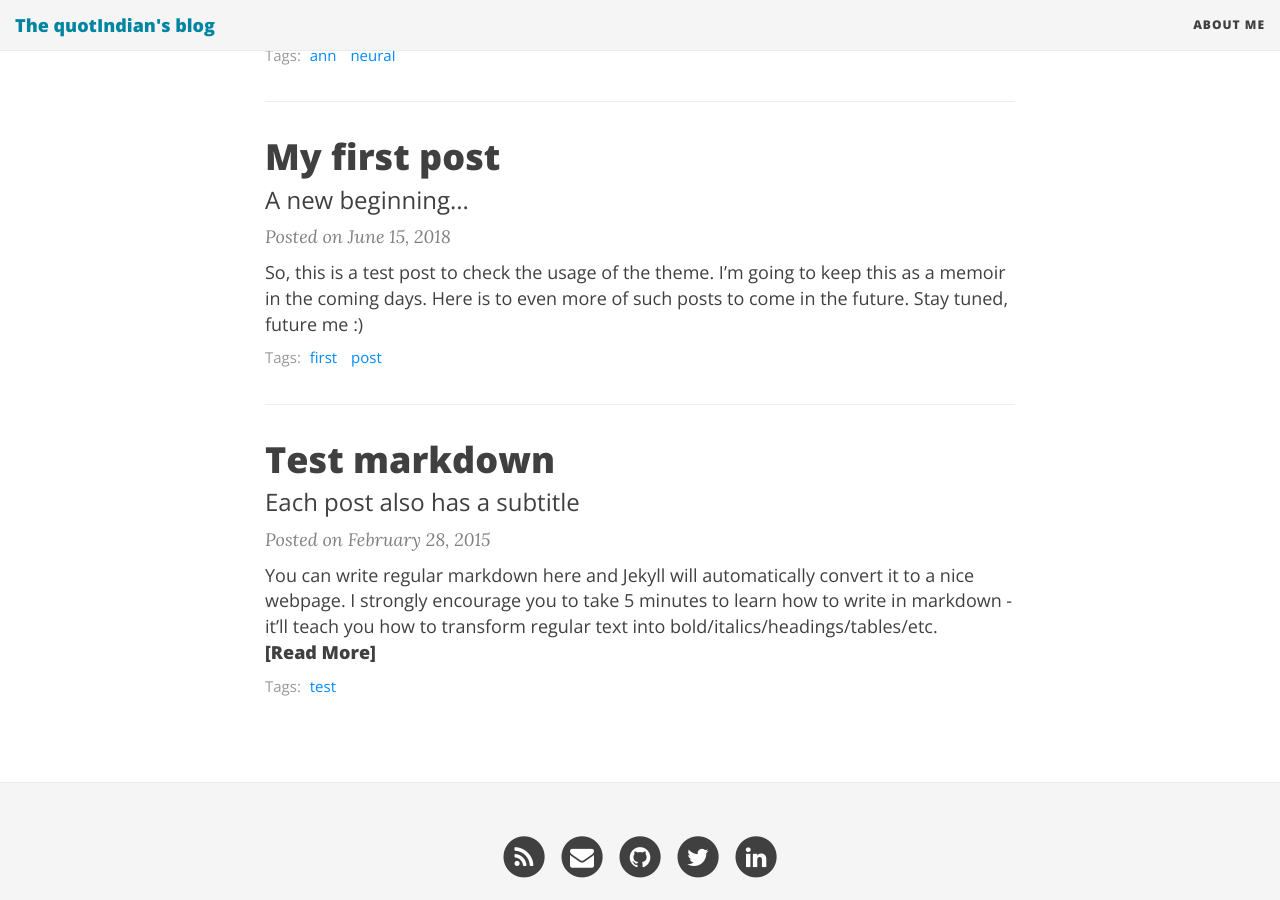
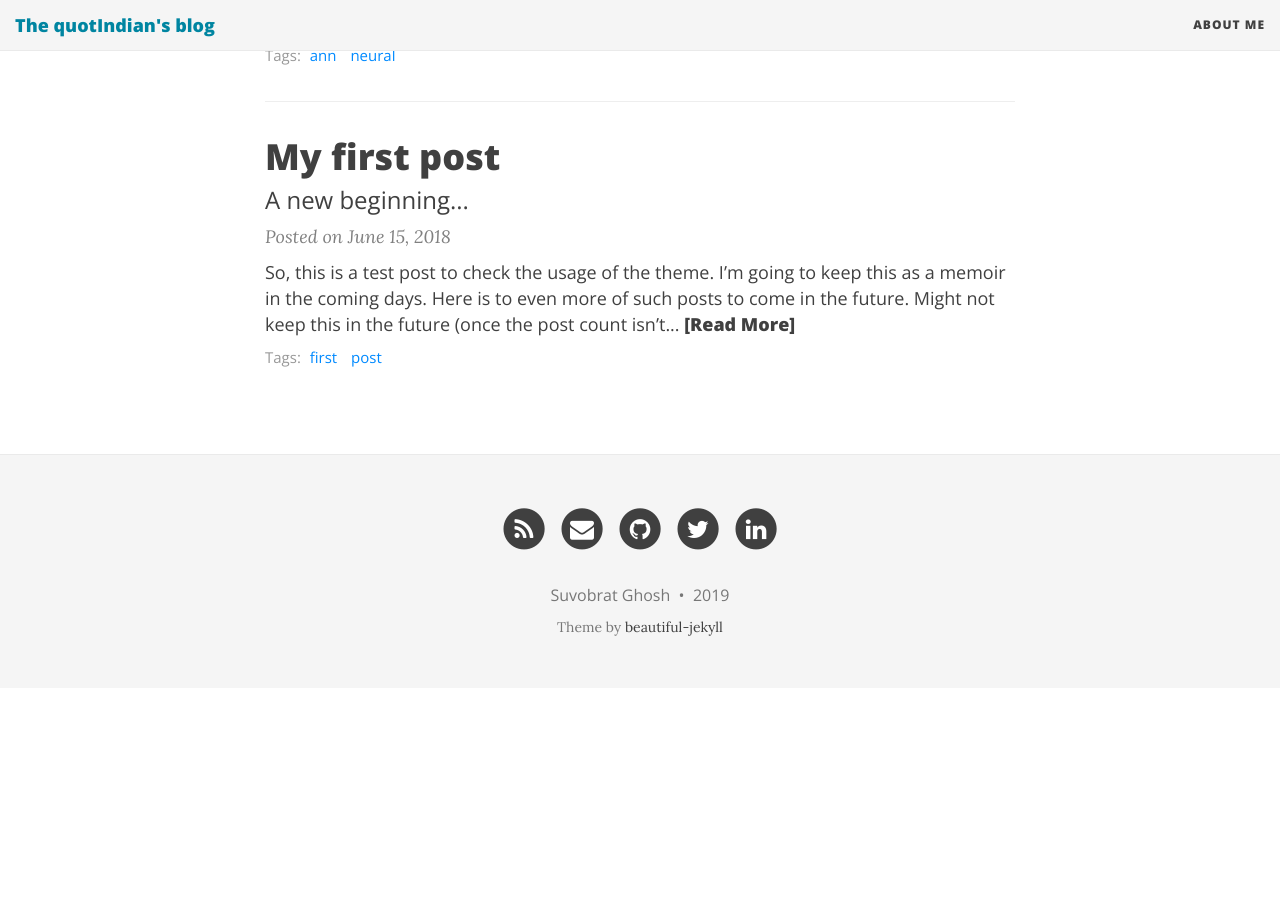
Before and after one commit to 1layer2many/1layer2many.github.io, a Jekyll site: the page built from index.html, in a window 1280 px wide and 900 px high, scrolled down 590 px. Built offline with Jekyll 4.4.1, drawn with Linux system fonts in a browser that asks for light colours; nearby versions of some CDN libraries; the list of posts is cut into pages by our own code; after the commit the page ends 1278 px from its top, so only the background shows below that.

Commit message:
post cleanup

````diff
--- a/_posts/2015-02-28-test-markdown.md
+++ /dev/null
@@ -1,78 +0,0 @@
----
-layout: post
-title: Test markdown
-subtitle: Each post also has a subtitle
-gh-repo: daattali/beautiful-jekyll
-gh-badge: [star, fork, follow]
-tags: [test]
-comments: true
----
-
-You can write regular [markdown](http://markdowntutorial.com/) here and Jekyll will automatically convert it to a nice webpage.  I strongly encourage you to [take 5 minutes to learn how to write in markdown](http://markdowntutorial.com/) - it'll teach you how to transform regular text into bold/italics/headings/tables/etc.
-
-**Here is some bold text**
-
-## Here is a secondary heading
-
-Here's a useless table:
-
-| Number | Next number | Previous number |
-| :------ |:--- | :--- |
-| Five | Six | Four |
-| Ten | Eleven | Nine |
-| Seven | Eight | Six |
-| Two | Three | One |
-
-
-How about a yummy crepe?
-
-![Crepe](https://s3-media3.fl.yelpcdn.com/bphoto/cQ1Yoa75m2yUFFbY2xwuqw/348s.jpg)
-
-It can also be centered!
-
-![Crepe](https://s3-media3.fl.yelpcdn.com/bphoto/cQ1Yoa75m2yUFFbY2xwuqw/348s.jpg){: .center-block :}
-
-Here's a code chunk:
-
-~~~
-var foo = function(x) {
-  return(x + 5);
-}
-foo(3)
-~~~
-
-And here is the same code with syntax highlighting:
-
-```javascript
-var foo = function(x) {
-  return(x + 5);
-}
-foo(3)
-```
-
-And here is the same code yet again but with line numbers:
-
-{% highlight javascript linenos %}
-var foo = function(x) {
-  return(x + 5);
-}
-foo(3)
-{% endhighlight %}
-
-## Boxes
-You can add notification, warning and error boxes like this:
-
-### Notification
-
-{: .box-note}
-**Note:** This is a notification box.
-
-### Warning
-
-{: .box-warning}
-**Warning:** This is a warning box.
-
-### Error
-
-{: .box-error}
-**Error:** This is an error box.
--- a/_posts/2018-06-15-first-post.md
+++ b/_posts/2018-06-15-first-post.md
@@ -6,4 +6,4 @@ bigimg: /img/banner.jpg
 tags: [first, post]
 ---
 
-So, this is a test post to check the usage of the theme. I'm going to keep this as a memoir in the coming days. Here is to even more of such posts to come in the future. Stay tuned, future me :)
+So, this is a test post to check the usage of the theme. I'm going to keep this as a memoir in the coming days. Here is to even more of such posts to come in the future. Might not keep this in the future (once the post count isn't embarrassingly low :P). Stay tuned, future me :)
````
